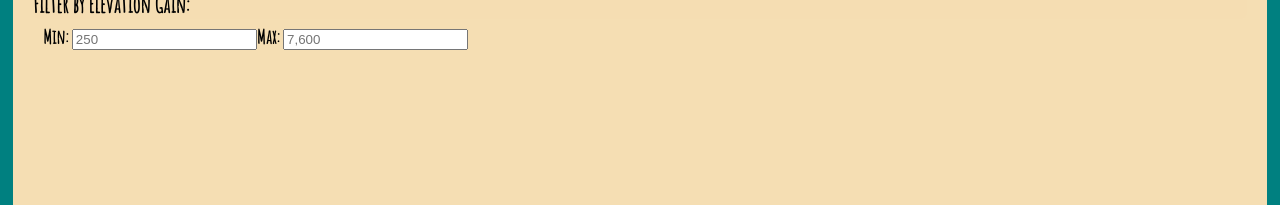
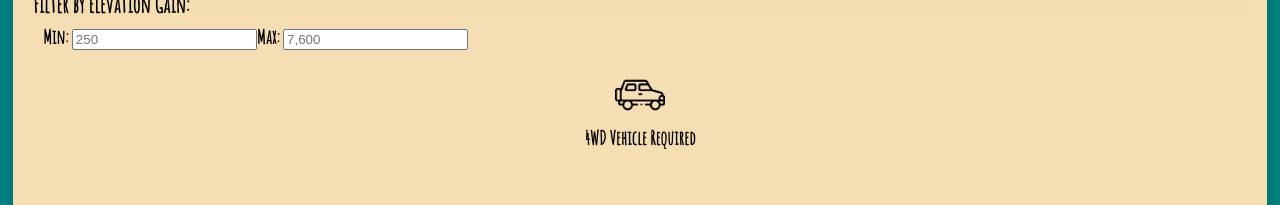
Before and after one commit to ClStewart1212/My-Fourteener-Progress, a React app: page / in a window 1280 px wide. Shown: the part 502-707 px from the top of the page. Built offline with nearby package versions, Linux system fonts and the light colour scheme; no server answers.

Commit message:
JK, I added more styling. Onto 'complete me' feature

```diff
--- a/client/pages/components/CompletedCard.jsx
+++ b/client/pages/components/CompletedCard.jsx
@@ -4,7 +4,7 @@ import checkmark from '../../assets/checkmark.png';
 
 const CompletedCard = ({ mountainInfo, userInfo }) => {
   return (
-    <div className="card">
+    <div className="completedCard">
       <div
         className="cardHead"
         style={{
--- a/client/pages/components/FilterContainer.jsx
+++ b/client/pages/components/FilterContainer.jsx
@@ -1,4 +1,5 @@
 import React from 'react';
+import jeep from '../../assets/fourWheelDrive.png';
 
 const FilterContainer = () => {
   return (
@@ -59,6 +60,10 @@ const FilterContainer = () => {
           <input type="text" name="max" placeholder="7,600"></input>
         </li>
       </ul>
+      <div className="driveLegend">
+        <img className="fourWheelDrive" src={jeep} />
+        <h4>4WD Vehicle Required</h4>
+      </div>
     </div>
   );
 };
--- a/client/styles.css
+++ b/client/styles.css
@@ -103,8 +103,16 @@ h2 {
   font-weight: bolder;
 }
 
-.card {
-  background-color: wheat;
+.driveLegend {
+  display: flex;
+  flex-direction: column;
+  align-items: center;
+  margin-top: 20px;
+}
+
+.card,
+.completedCard {
+  background-color: rgb(211, 231, 154);
   width: 250px;
   height: 350px;
   margin: 5px;
@@ -114,6 +122,15 @@ h2 {
   align-items: center;
   justify-content: space-between;
   /* flex: auto; */
+}
+
+.card {
+  background-color: wheat;
+}
+
+#filterContainer,
+.card {
+  box-shadow: 1px 3px 5px 5px rgb(7, 116, 116);
 }
 
 .cardHead {
```
